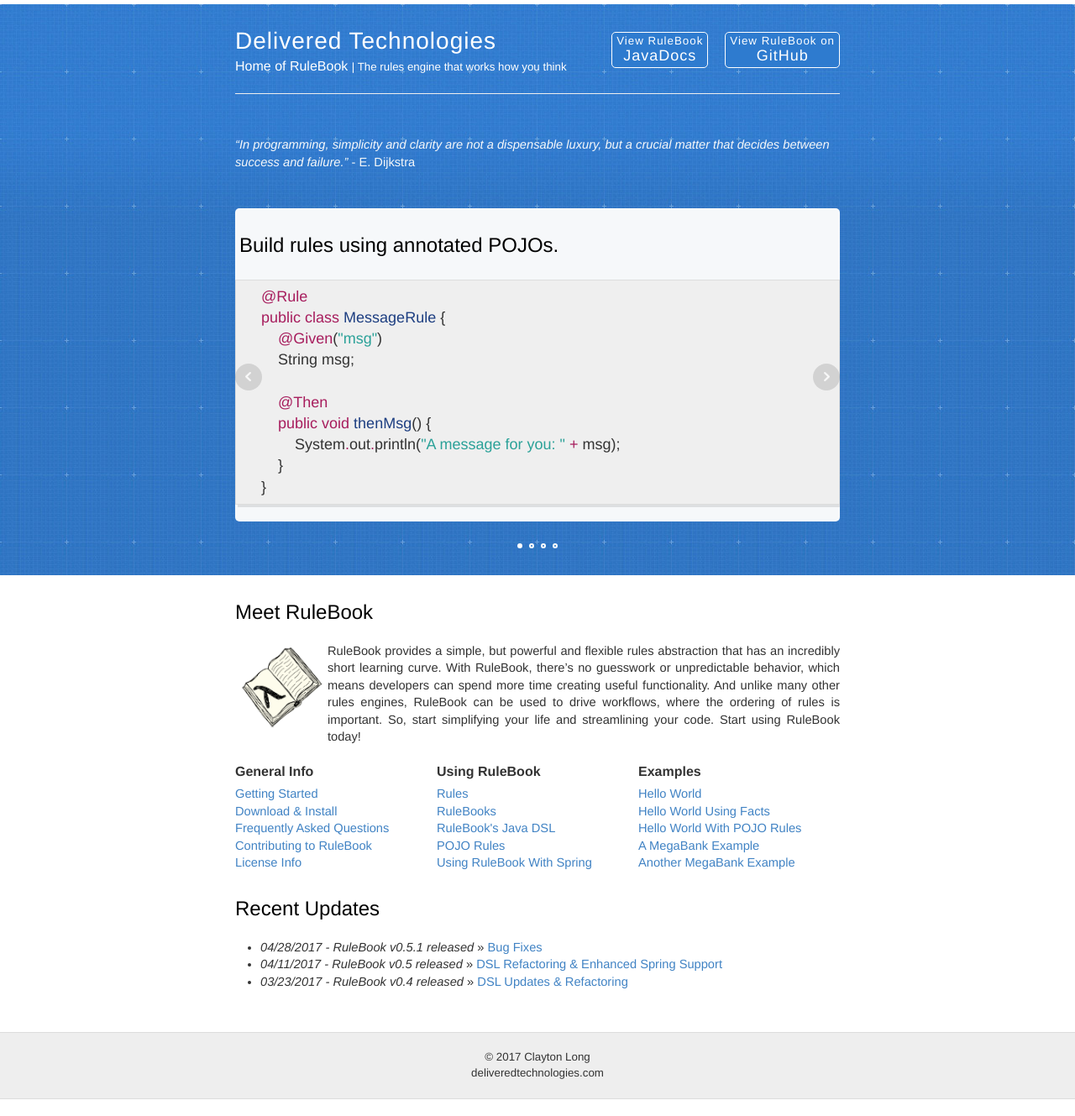
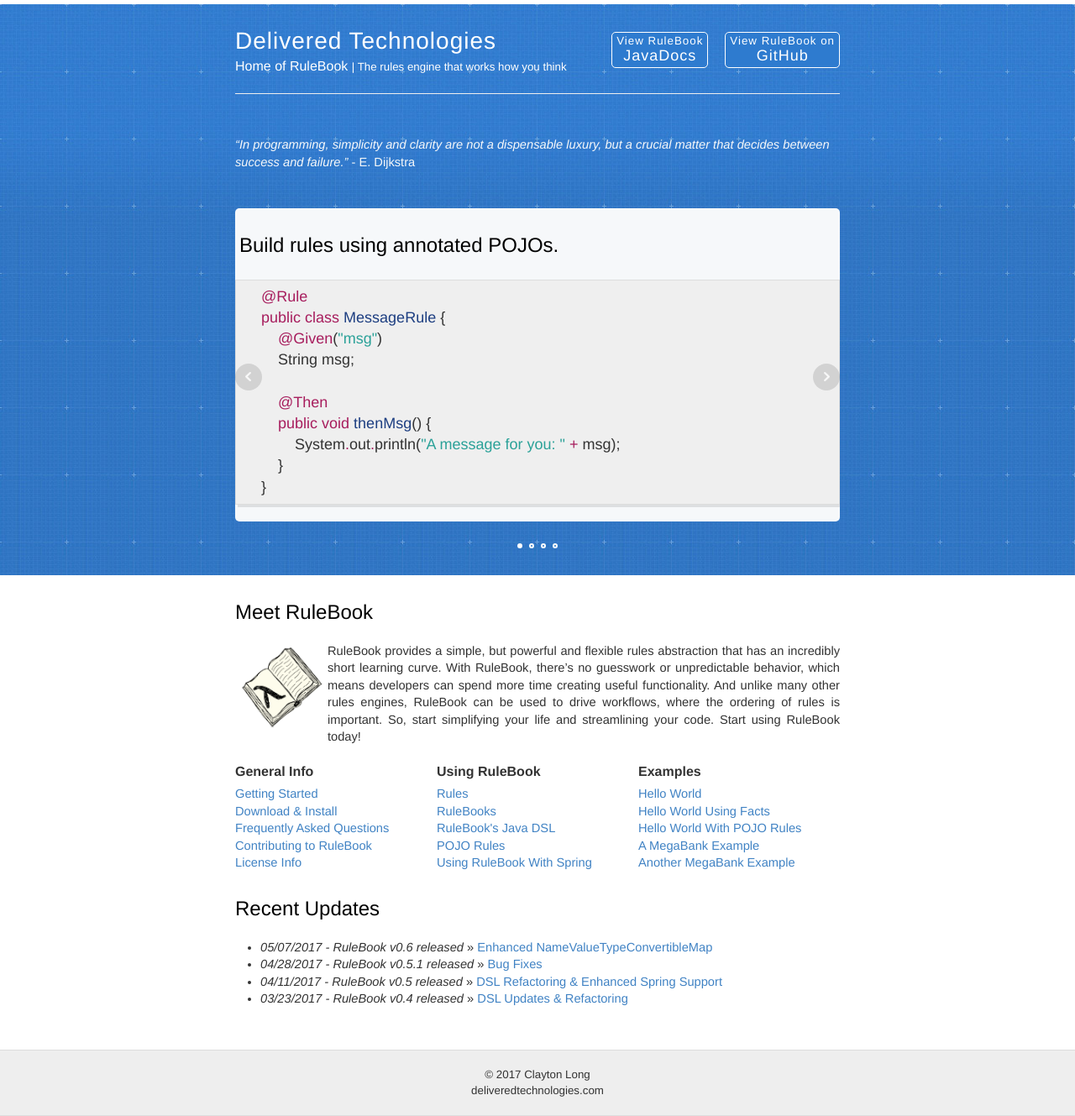
Before and after one commit to deliveredtechnologies/deliveredtechnologies.github.io, a Jekyll site: the page built from index.html, in a window 1280 px wide. Shown: the whole page at 84% size. Built offline with Jekyll 4.4.1, drawn with Linux system fonts in a browser that asks for light colours; nearby versions of some CDN libraries.

Commit message:
added a link to the v0.6 release

```diff
--- a/_layouts/default.html
+++ b/_layouts/default.html
@@ -141,6 +141,7 @@
         </table>
         <h2>Recent Updates</h2>
         <ul>
+            <li><i>05/07/2017 - RuleBook v0.6 released</i> » <a href="https://github.com/rulebook-rules/rulebook/releases/tag/v0.6">Enhanced NameValueTypeConvertibleMap</a></li>
             <li><i>04/28/2017 - RuleBook v0.5.1 released</i> » <a href="https://github.com/rulebook-rules/rulebook/releases/tag/v0.5.1">Bug Fixes</a></li>
             <li><i>04/11/2017 - RuleBook v0.5 released</i> » <a href="https://github.com/rulebook-rules/rulebook/releases/tag/v0.5">DSL Refactoring & Enhanced Spring Support</a></li>
             <li><i>03/23/2017 - RuleBook v0.4 released</i> » <a href="https://github.com/rulebook-rules/rulebook/releases/tag/v0.4">DSL Updates & Refactoring</a></li>
```
